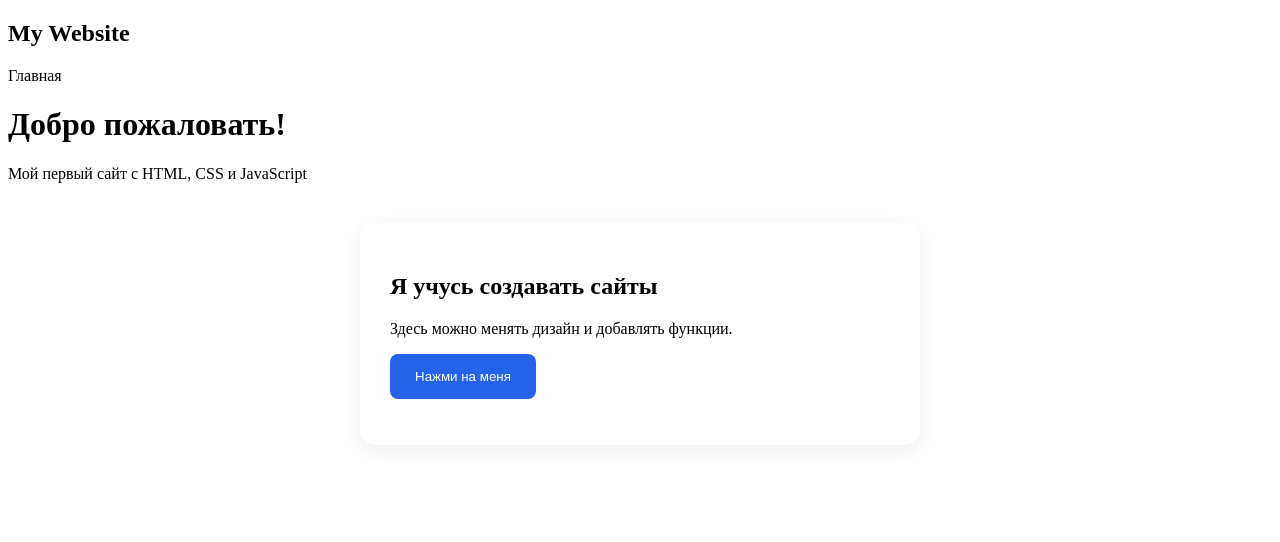
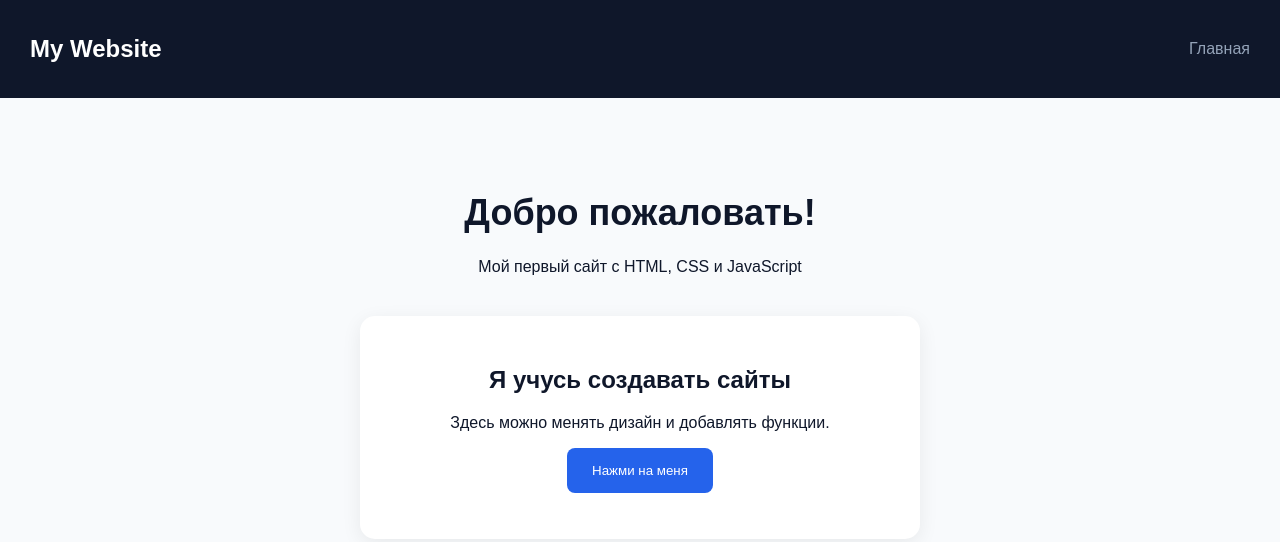
Before and after one commit to Gamzat5700/first, a plain HTML site: page index.html in a window 1280 px wide. Drawn offline with Linux system fonts and the light colour scheme.

Commit message:
Add initial CSS styles for layout and design

```diff
--- a/style.css
+++ b/style.css
@@ -1,3 +1,33 @@
+
+body {
+  margin: 0;
+  font-family: Arial, sans-serif;
+  background: #f8fafc;
+  text-align: center;
+  color: #0f172a;
+}
+
+header {
+  background: #0f172a;
+  color: white;
+  padding: 15px 30px;
+  display: flex;
+  justify-content: space-between;
+  align-items: center;
+}
+
+header p {
+  color: #94a3b8;
+}
+
+main {
+  padding: 70px 20px;
+}
+
+main h1 {
+  font-size: 36px;
+}
+
 section {
   background: white;
   max-width: 500px;
```
